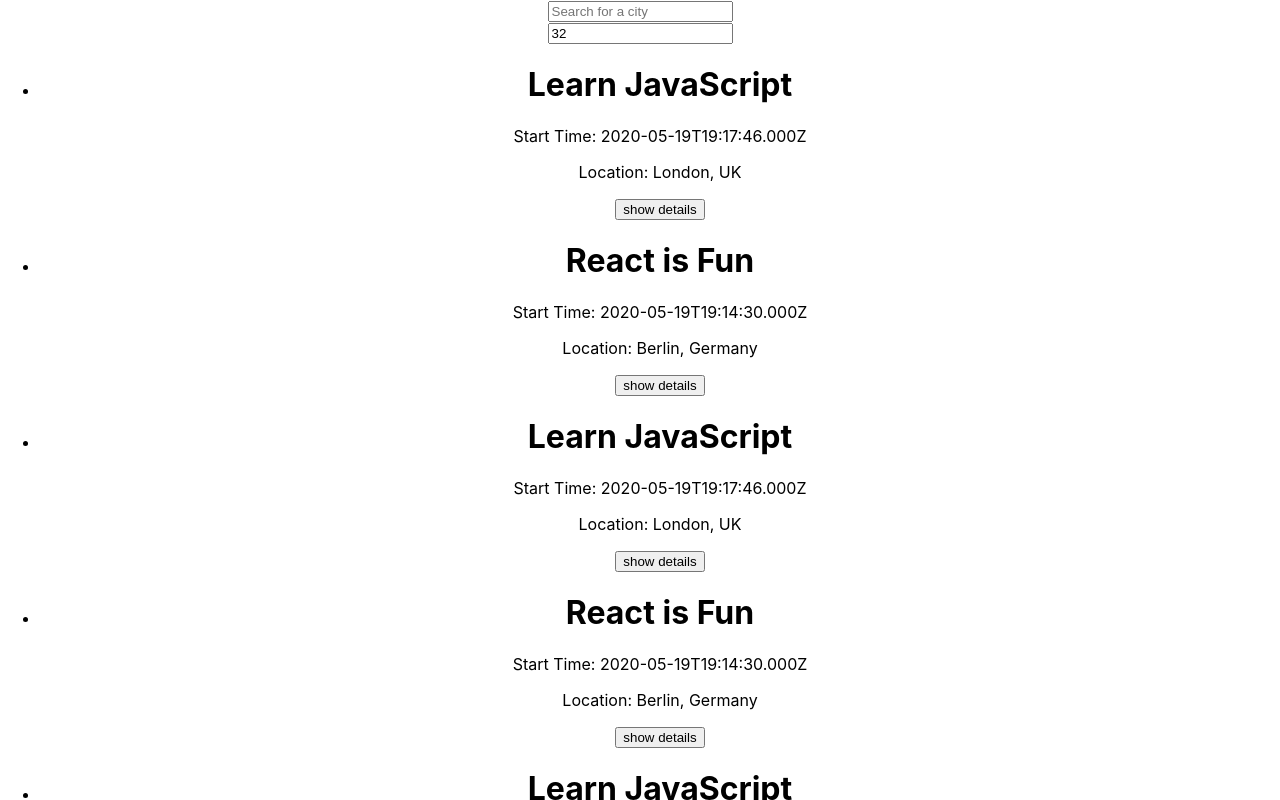
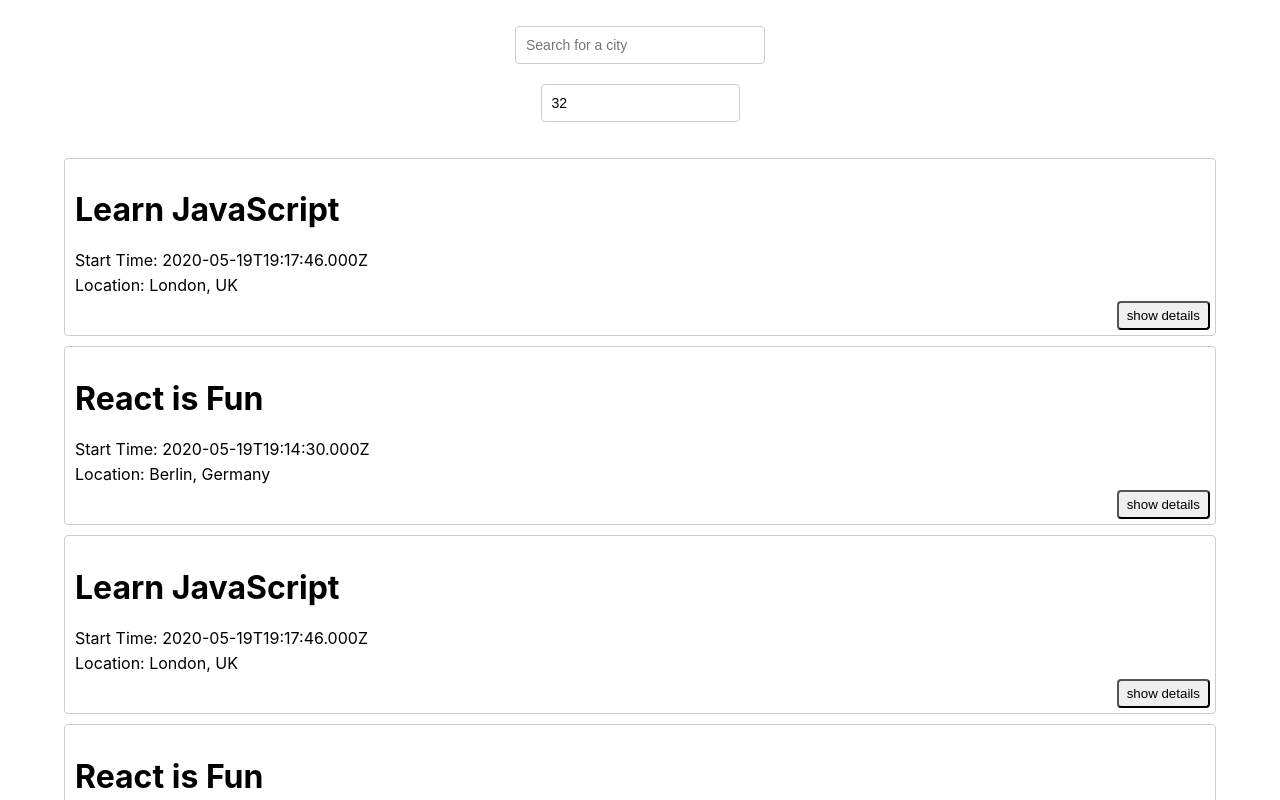
Before and after one commit to AndersonTsaiTW/cf_meet, a React (Create React App) app: page / in a window 1280 px wide. Shown: the top 800 px of the page. Built offline with nearby package versions, Linux system fonts and the light colour scheme.

Commit message:
Styling for the elements

```diff
--- a/package.json
+++ b/package.json
@@ -23,6 +23,7 @@
     "@sideway/address": "^5.0.0",
     "@testing-library/jest-dom": "^6.4.6",
     "@testing-library/react": "^16.0.0",
+    "cf_meet": "file:",
     "chokidar": "^3.6.0",
     "joi": "^17.13.3",
     "react": "^18.3.1",
--- a/src/App.css
+++ b/src/App.css
@@ -1,38 +1,88 @@
+@import url(https://fonts.googleapis.com/css?family=Roboto:500);
 .App {
   text-align: center;
+  padding: 2% 5%;
 }
 
-.App-logo {
-  height: 40vmin;
-  pointer-events: none;
+.App * {
+  box-sizing: border-box;
 }
 
-@media (prefers-reduced-motion: no-preference) {
-  .App-logo {
-    animation: App-logo-spin infinite 20s linear;
-  }
+ul {
+  padding: 0;
+  list-style: none;
 }
 
-.App-header {
-  background-color: #282c34;
-  min-height: 100vh;
+p {
+  margin: 5px 0;
+}
+
+input[type="text"],
+input[type="number"] {
+  padding: 8px 6px 8px 10px;
+  border-radius: 4px;
+  outline: none;
+  border: 1px solid #ccc;
+  font-size: 14px;
+  line-height: 20px;
+  align-self: center;
+  height: 38px;
+  margin-bottom: 20px;
+}
+
+.city {
+  width: 250px;
+}
+
+#city-search {
   display: flex;
   flex-direction: column;
-  align-items: center;
-  justify-content: center;
-  font-size: calc(10px + 2vmin);
-  color: white;
+  margin: auto;
+  position: relative;
 }
 
-.App-link {
-  color: #61dafb;
+.suggestions {
+  width: 250px;
+  position: absolute;
+  top: 45px;
+  z-index: 2;
+  align-self: center;
+  margin: 0;
+  font-size: 14px;
+  box-shadow: 10px 10px 16px -12px rgba(0, 0, 0, 0.75);
 }
 
-@keyframes App-logo-spin {
-  from {
-    transform: rotate(0deg);
-  }
-  to {
-    transform: rotate(360deg);
-  }
+.suggestions > li {
+  text-align: left;
+  padding: 8px 6px 8px 10px;
+  background-color: #eee;
+  cursor: default;
 }
+
+.suggestions > li:last-child {
+  border-bottom-left-radius: 4px;
+  border-bottom-right-radius: 4px;
+}
+
+.suggestions > li:hover {
+  background-color: #bcdcdb;
+}
+
+.event {
+  padding: 10px 10px 35px;
+  margin-bottom: 10px;
+  text-align: left;
+  border: 1px solid #ccc;
+  border-radius: 4px;
+  position: relative;
+}
+
+.details-btn {
+  position: absolute;
+  right: 5px;
+  bottom: 5px;
+  padding: 5px 8px;
+  border-radius: 4px;
+  outline: none;
+  cursor: pointer;
+}
--- a/src/components/Event.js
+++ b/src/components/Event.js
@@ -6,11 +6,11 @@
   const [detailsVisible, setDetailsVisible] = useState(false);
 
   return (
-    <li>
+    <li className='event'>
       <h1>{event.summary}</h1>
       <p>Start Time: {event.created}</p>
       <p>Location: {event.location}</p>
-      <button onClick={() => setDetailsVisible(!detailsVisible)}>
+      <button className='details-btn' onClick={() => setDetailsVisible(!detailsVisible)}>
         {detailsVisible ? 'hide details' : 'show details'}
       </button>
       {detailsVisible && (
```
Also changed, not shown: 1 other file (tests, documents, lock files or other folders).
